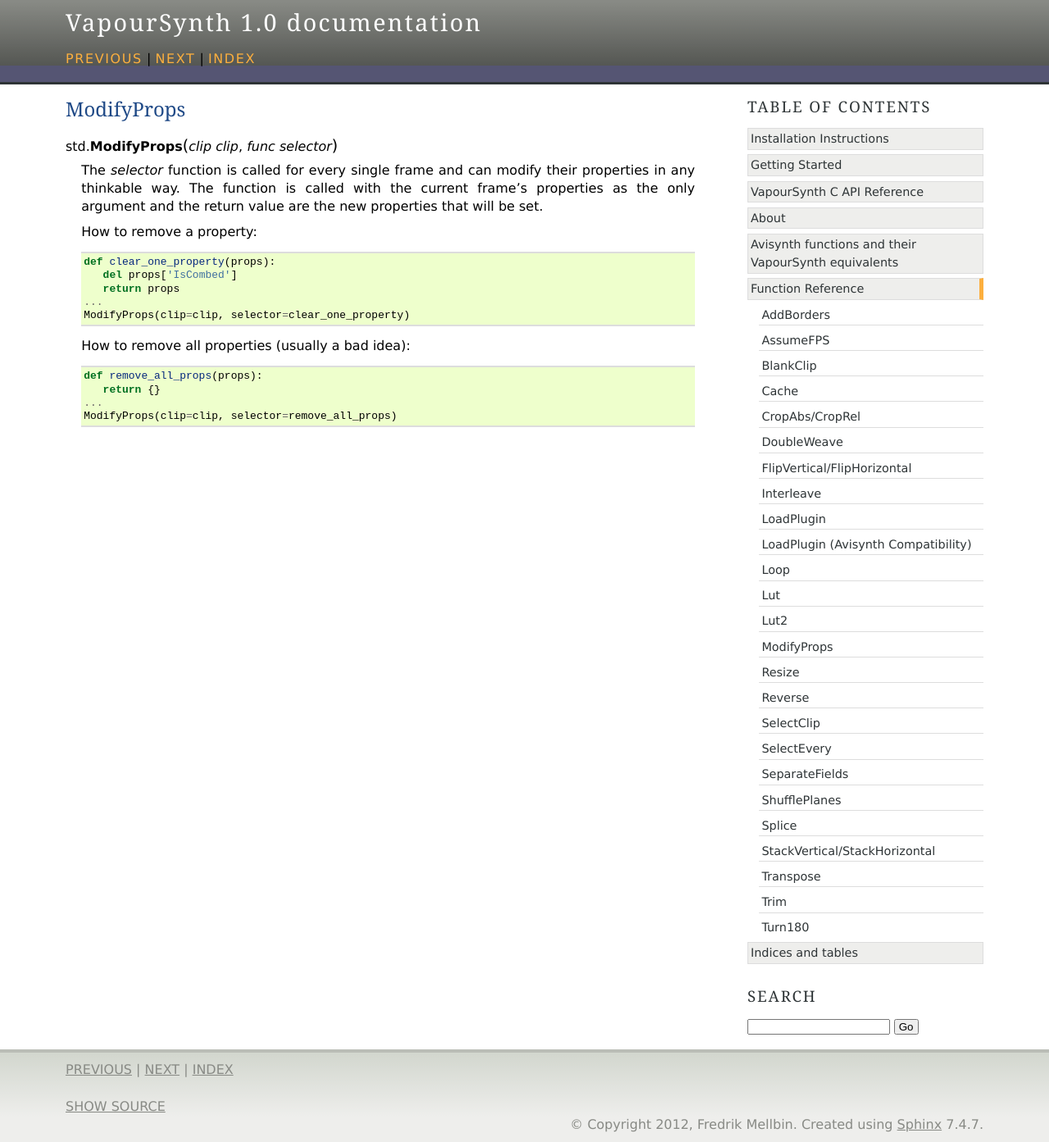
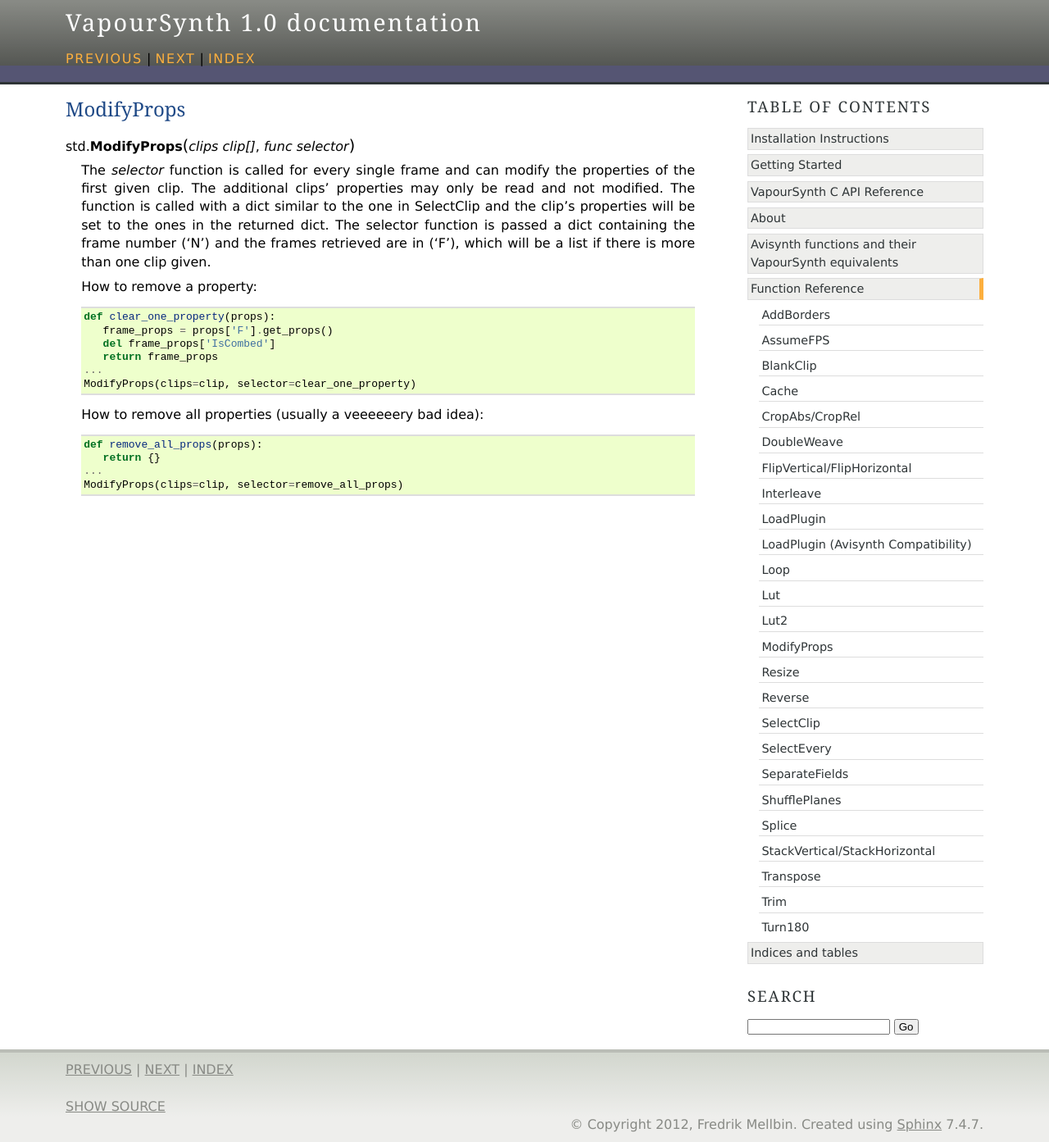
Before and after one commit to vapoursynth/vapoursynth, a Sphinx documentation site: the page built from doc/functions/modifyprops.rst, in a window 1280 px wide. Shown: the whole page at 82% size. Built offline with Sphinx 7.4.7, drawn with Linux system fonts in a browser that asks for light colours; formulas are drawn with MathJax 3.

Commit message:
Fix the python functions. Including documentation, GIL deadlock, error reporting in the api and some other things
git-svn-id: http://vapoursynth.googlecode.com/svn/trunk@160 f9120d27-2007-6f97-8312-0f4ebfa7710f

```diff
--- a/doc/functions/modifyprops.rst
+++ b/doc/functions/modifyprops.rst
@@ -1,23 +1,25 @@
 ModifyProps
 ===========
 
-.. function:: ModifyProps(clip clip, func selector)
+.. function:: ModifyProps(clips clip[], func selector)
    :module: std
 
-   The *selector* function is called for every single frame and can modify their properties in any thinkable way.
-   The function is called with the current frame's properties as the only argument and the return value are the new properties that will be set.
+   The *selector* function is called for every single frame and can modify the properties of the first given clip. The additional clips' properties
+   may only be read and not modified. The function is called with a dict similar to the one in SelectClip and the clip's properties will be set to the ones in the returned dict.
+   The selector function is passed a dict containing the frame number ('N') and the frames retrieved are in ('F'), which will be a list if there is more than one clip given.
 
    How to remove a property::
 
       def clear_one_property(props):
-         del props['IsCombed']
-         return props
+         frame_props = props['F'].get_props()
+         del frame_props['IsCombed']
+         return frame_props
       ...
-      ModifyProps(clip=clip, selector=clear_one_property)
+      ModifyProps(clips=clip, selector=clear_one_property)
 
-   How to remove all properties (usually a bad idea)::
+   How to remove all properties (usually a veeeeeery bad idea)::
 
       def remove_all_props(props):
          return {}
       ...
-      ModifyProps(clip=clip, selector=remove_all_props)
+      ModifyProps(clips=clip, selector=remove_all_props)
```
Also changed, not shown: doc/functions/selectclip.rst (+4 -4 lines), 5 other files.
